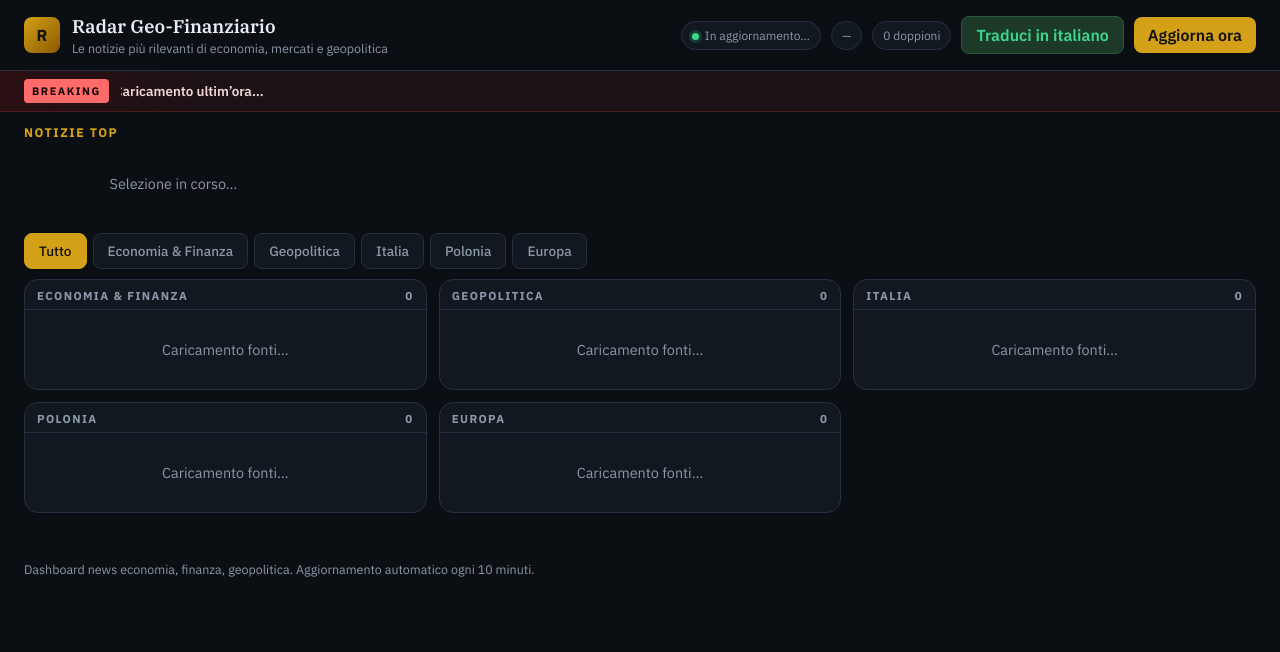
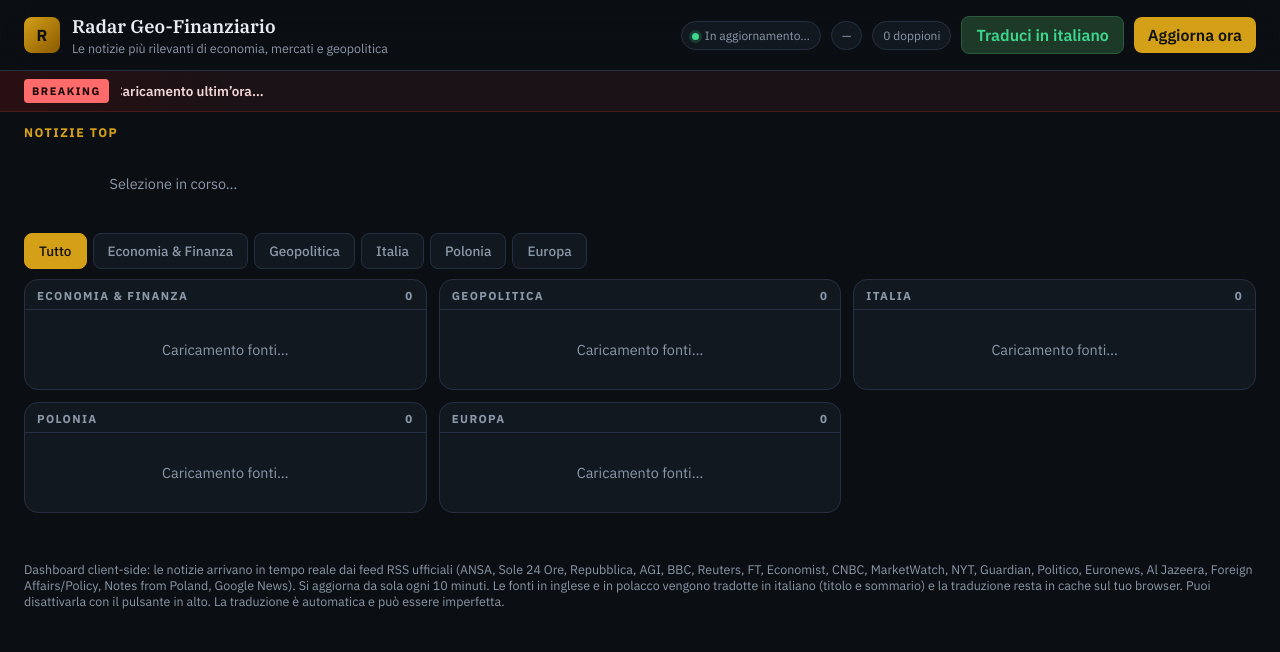
Before and after one commit to mn3monix/news, a plain HTML site: page index.html in a window 1280 px wide. Drawn offline with Linux system fonts and the light colour scheme.

Commit message:
Update dashboard HTML for GitHub Pages

```diff
--- a/index.html
+++ b/index.html
@@ -45,7 +45,7 @@
     </div>
     <div class="filters">
       <button class="active" data-filter="all">Tutto</button>
-      <button data-filter="finanza">Economia &amp; Finanza</button>
+      <button data-filter="finanza">Economia & Finanza</button>
       <button data-filter="geo">Geopolitica</button>
       <button data-filter="italia">Italia</button>
       <button data-filter="polonia">Polonia</button>
@@ -53,7 +53,7 @@
     </div>
     <div class="grid">
       <section class="col" data-col="finanza">
-        <h2>Economia &amp; Finanza <span class="count" id="c-finanza">0</span></h2>
+        <h2>Economia & Finanza <span class="count" id="c-finanza">0</span></h2>
         <div class="feed" id="finanza"><div class="loading">Caricamento fonti…</div></div>
       </section>
       <section class="col" data-col="geo">
@@ -75,7 +75,11 @@
     </div>
   </main>
   <footer>
-    Dashboard news economia, finanza, geopolitica. Aggiornamento automatico ogni 10 minuti.
+    Dashboard client-side: le notizie arrivano in tempo reale dai feed RSS ufficiali
+    (ANSA, Sole 24 Ore, Repubblica, AGI, BBC, Reuters, FT, Economist, CNBC, MarketWatch, NYT, Guardian, Politico, Euronews, Al Jazeera, Foreign Affairs/Policy, Notes from Poland, Google News).
+    Si aggiorna da sola ogni 10 minuti. Le fonti in inglese e in polacco vengono tradotte in italiano
+    (titolo e sommario) e la traduzione resta in cache sul tuo browser. Puoi disattivarla
+    con il pulsante in alto. La traduzione è automatica e può essere imperfetta.
   </footer>
   <script src="app.js"></script>
 </body>
```
